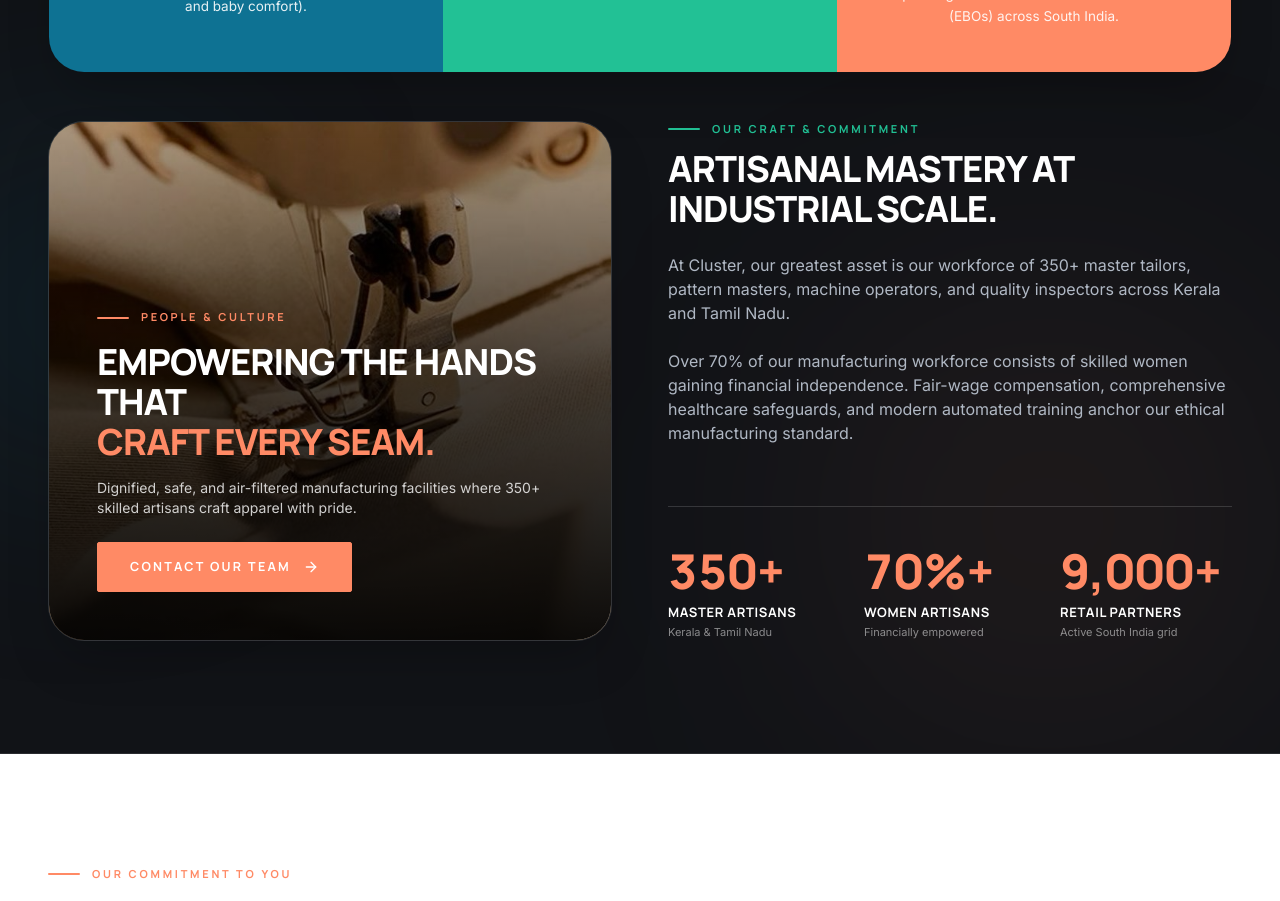
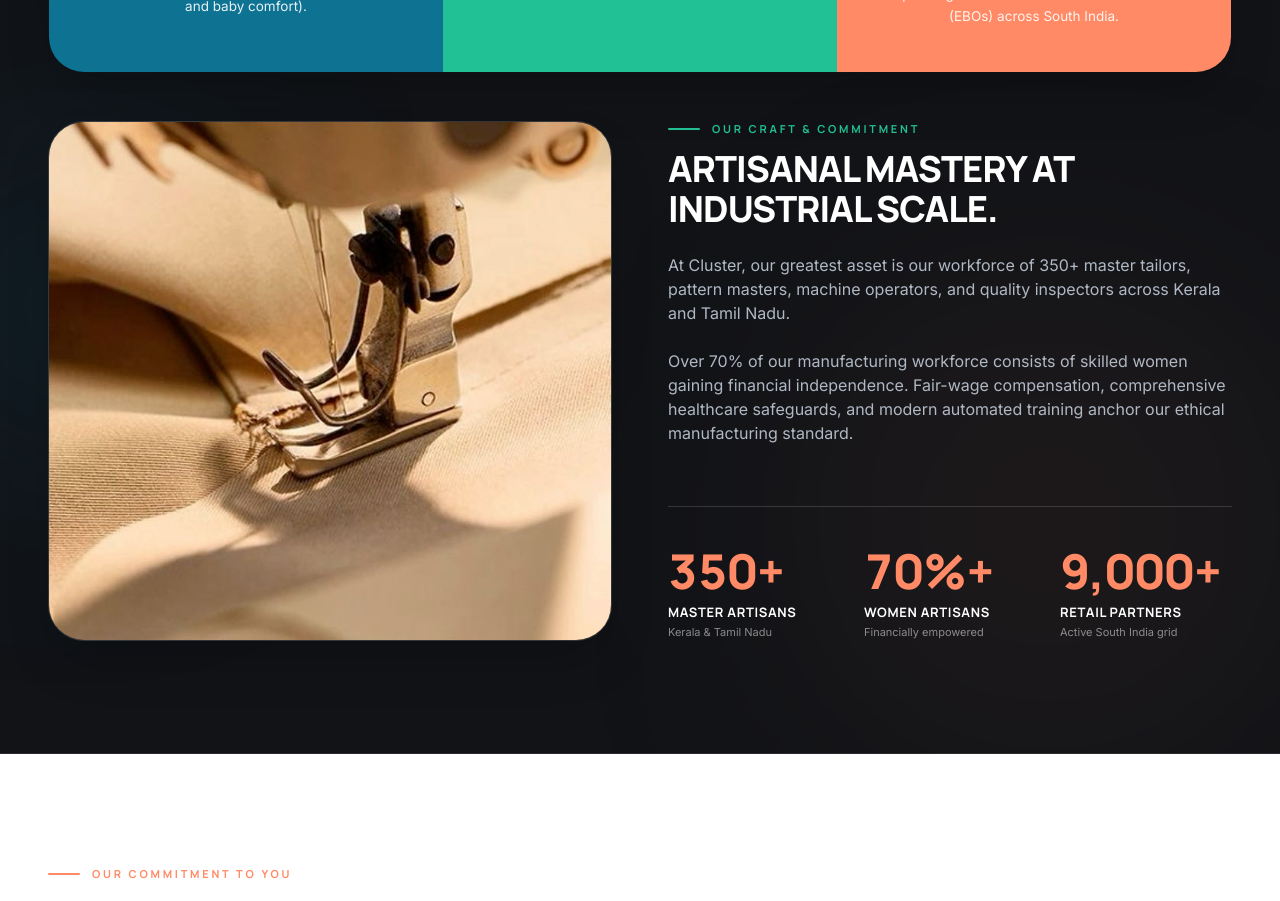
Before and after one commit to george-nithin/cluster-website, a Next.js app: page /about in a window 1280 px wide. Shown: the part 3280-4181 px from the top of the page. Built offline with nearby package versions, Linux system fonts and the light colour scheme.

Commit message:
chore(about): remove text content and button overlay from stitching photo card

```diff
--- a/src/app/about/page.tsx
+++ b/src/app/about/page.tsx
@@ -22,7 +22,6 @@ import { Counter, Reveal, StaggerReveal } from "@/components/anim";
 import { STATS } from "@/lib/data";
 import PartnerCta from "@/components/ui/PartnerCta";
 import TriangleHero from "@/components/ui/TriangleHero";
-import Button from "@/components/ui/Button";
 import CompanyJourney from "@/components/about/CompanyJourney";
 
 /* ─────────────────────────────────────────────────────────────
@@ -393,9 +392,9 @@ export default function About() {
 
           <Container>
             <div className="grid grid-cols-1 lg:grid-cols-12 gap-10 lg:gap-14 items-center relative z-10">
-              {/* Left Column: Photo Card with Overlaid Text & CTA */}
+              {/* Left Column: Photo Card */}
               <Reveal direction="up" duration={0.85} className="lg:col-span-6 w-full">
-                <div className="relative min-h-[460px] sm:min-h-[500px] lg:min-h-[520px] rounded-[28px] sm:rounded-[36px] overflow-hidden p-8 sm:p-10 md:p-12 flex flex-col justify-end shadow-2xl border border-white/15 group">
+                <div className="relative min-h-[460px] sm:min-h-[500px] lg:min-h-[520px] rounded-[28px] sm:rounded-[36px] overflow-hidden shadow-2xl border border-white/15 group">
                   <Image
                     src="/stitching.jpg"
                     alt="Cluster Outfits Master Artisans at Work"
@@ -403,33 +402,6 @@ export default function About() {
                     sizes="(max-width: 1024px) 100vw, 50vw"
                     className="object-cover object-center transition-transform duration-700 ease-out group-hover:scale-105"
                   />
-                  {/* Dark Gradient Vignette */}
-                  <div className="absolute inset-0 bg-gradient-to-t from-black/95 via-black/75 to-black/30" />
-
-                  {/* Overlaid Content */}
-                  <div className="relative z-10 flex flex-col gap-4">
-                    <div className="flex items-center gap-3">
-                      <span className="w-8 h-0.5 bg-cluster-coral rounded-full" />
-                      <span className="text-[11px] font-bold uppercase tracking-[0.25em] text-cluster-coral font-manrope">
-                        People &amp; Culture
-                      </span>
-                    </div>
-                    <h3 className="text-2xl sm:text-3xl md:text-4xl font-black uppercase tracking-tight text-white leading-tight font-manrope">
-                      EMPOWERING THE HANDS THAT <br className="hidden sm:block" />
-                      <span className="text-cluster-coral">CRAFT EVERY SEAM.</span>
-                    </h3>
-                    <p className="text-xs sm:text-sm text-white/80 font-light leading-relaxed max-w-md">
-                      Dignified, safe, and air-filtered manufacturing facilities where 350+ skilled artisans craft apparel with pride.
-                    </p>
-                    <div className="pt-2">
-                      <Button
-                        variant="coral"
-                        href="/contact"
-                      >
-                        Contact Our Team
-                      </Button>
-                    </div>
-                  </div>
                 </div>
               </Reveal>
 
```
